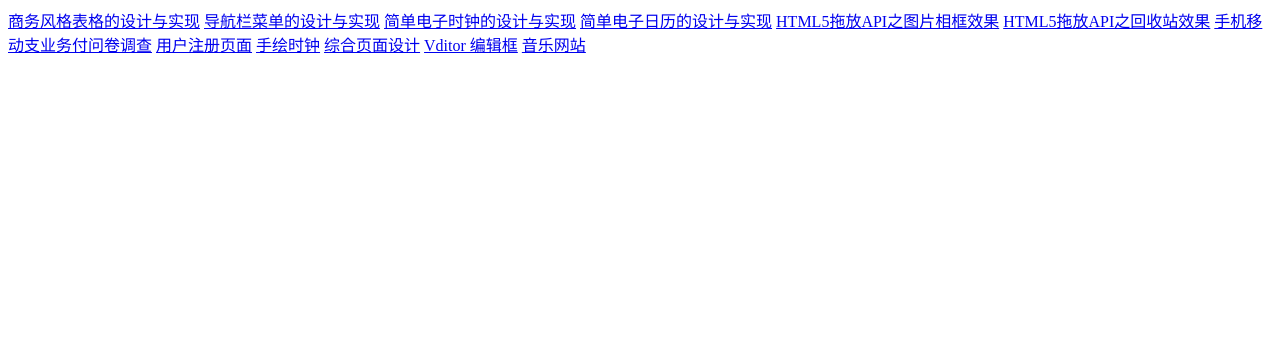
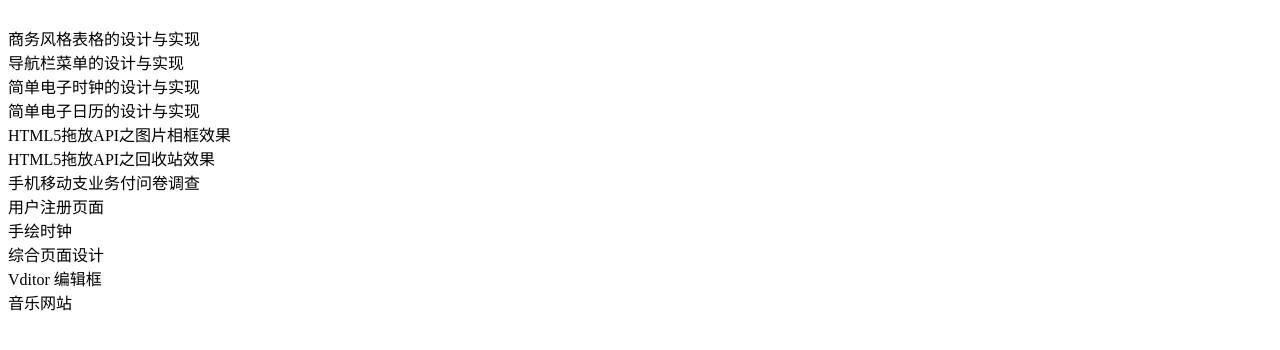
Before and after one commit to Leeson0202/HTML-practise, a plain HTML site: page index.html in a window 1280 px wide. Drawn offline with Linux system fonts and the light colour scheme.

Commit message:
/img-> ./img

```diff
--- a/index.html
+++ b/index.html
@@ -6,21 +6,42 @@
     <meta http-equiv="X-UA-Compatible" content="IE=edge">
     <meta name="viewport" content="width=device-width, initial-scale=1.0">
     <title>互联网应用开发大作业</title>
+    <style>
+        a {
+            color: black;
+            text-decoration: none;
+        }
+        /*未被访问的链接*/
+
+        a:link {
+            text-decoration: none;
+        }
+        /*访问过的*/
+
+        a:visited {
+            text-decoration: none;
+        }
+        /*正在点击*/
+
+        a:active {
+            text-decoration: none;
+        }
+    </style>
 </head>
 
-<body>
-    <a href="./1/商务风格表格的设计与实现.html">商务风格表格的设计与实现</a>
-    <a href="./1/导航栏菜单的设计与实现.html">导航栏菜单的设计与实现</a>
-    <a href="./2/简单电子时钟的设计与实现.html">简单电子时钟的设计与实现</a>
-    <a href="./2/简单电子日历的设计与实现.html">简单电子日历的设计与实现</a>
-    <a href="./3/HTML5拖放API之图片相框效果.html">HTML5拖放API之图片相框效果</a>
-    <a href="./3/HTML5拖放API之回收站效果.html">HTML5拖放API之回收站效果</a>
-    <a href="./4/手机移动支业务付问卷调查.html">手机移动支业务付问卷调查</a>
-    <a href="./4/用户注册页面.html">用户注册页面</a>
-    <a href="./5/手绘时钟.html">手绘时钟</a>
-    <a href="./last/index.html">综合页面设计</a>
-    <a href="./MyHomeWork/index.html">Vditor 编辑框</a>
-    <a href="./work2/index.html">音乐网站</a>
+<body><br>
+    <a href="./1/商务风格表格的设计与实现.html">商务风格表格的设计与实现</a><br>
+    <a href="./1/导航栏菜单的设计与实现.html">导航栏菜单的设计与实现</a><br>
+    <a href="./2/简单电子时钟的设计与实现.html">简单电子时钟的设计与实现</a><br>
+    <a href="./2/简单电子日历的设计与实现.html">简单电子日历的设计与实现</a><br>
+    <a href="./3/HTML5拖放API之图片相框效果.html">HTML5拖放API之图片相框效果</a><br>
+    <a href="./3/HTML5拖放API之回收站效果.html">HTML5拖放API之回收站效果</a><br>
+    <a href="./4/手机移动支业务付问卷调查.html">手机移动支业务付问卷调查</a><br>
+    <a href="./4/用户注册页面.html">用户注册页面</a><br>
+    <a href="./5/手绘时钟.html">手绘时钟</a><br>
+    <a href="./last/index.html">综合页面设计</a><br>
+    <a href="./MyHomeWork/index.html">Vditor 编辑框</a><br>
+    <a href="./work2/index.html">音乐网站</a><br>
 
 </body>
 
--- a/work2/js/foot.js
+++ b/work2/js/foot.js
@@ -24,7 +24,7 @@ function footAction() {
                 // player['curTime'].innerText = "--:--"
                 if (!player['audio'].duration) return;
                 player['pausetag'] = 1
-                $('#pause-btn').attr("src", "/img/暂停.svg")
+                $('#pause-btn').attr("src", "./img/暂停.svg")
                 player['audio'].play();
                 timeCal()
                 player['allTime'].innerText = formatTime(player['audio'].duration);
@@ -33,7 +33,7 @@ function footAction() {
 
             } else {
                 player['pausetag'] = 0
-                $('#pause-btn').attr("src", "/img/播放.svg")
+                $('#pause-btn').attr("src", "./img/播放.svg")
                 player['audio'].pause();
             }
         }
@@ -58,7 +58,7 @@ function musicPlay(music) {
         player['audio'].addEventListener("canplay", function() {
             // console.log(formatTime(player['audio'].duration));
             player['allTime'].innerText = music['fullTime']
-            $('#pause-btn').attr("src", "/img/暂停.svg")
+            $('#pause-btn').attr("src", "./img/暂停.svg")
             player['audio'].play();
             player['pausetag'] = 1
             timeCal()
```
Also changed, not shown: last/index.html (+1 -1 lines), work2/foot.html (+4 -4 lines), work2/index.html (+2 -2 lines).
